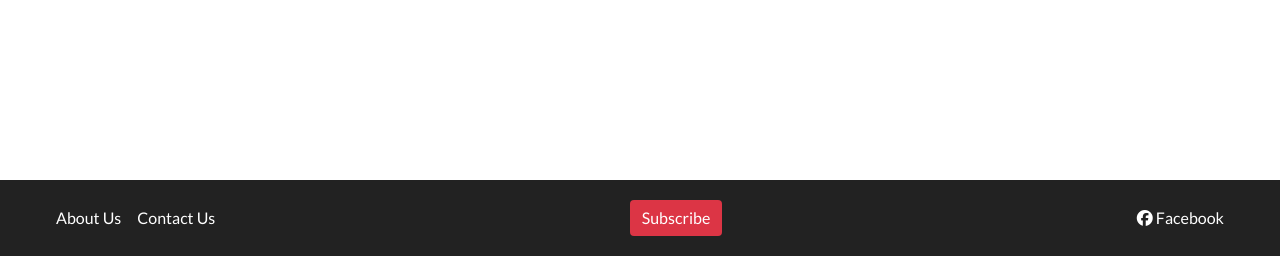
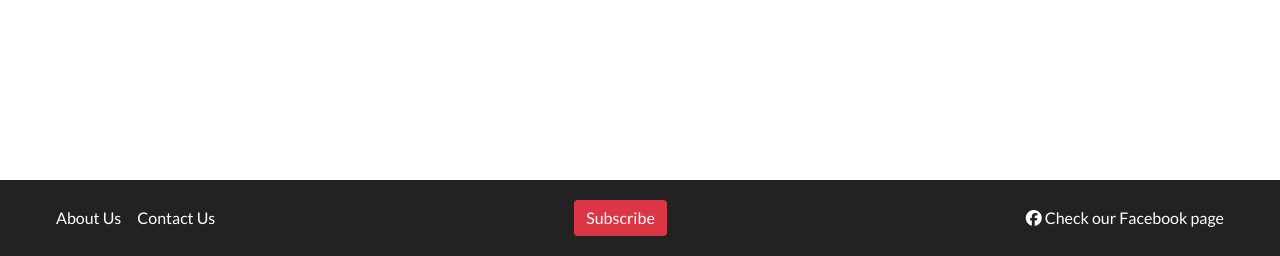
Before and after one commit to pauldmnn/Market-to-your-door, a Django app: page /cart/ in a window 1280 px wide. Shown: the part 544-800 px from the top of the page. Run offline with Django 5.2, Linux system fonts and the light colour scheme; some libraries are stand-ins or nearby versions.

Commit message:
Added facebook page

```diff
--- a/templates/base.html
+++ b/templates/base.html
@@ -161,8 +161,8 @@
 
       <!-- Right -->
       <div class="footer-right">
-        <a href="https://www.facebook.com/" target="_blank">
-          <i class="fab fa-facebook"></i> Facebook
+        <a href="https://www.facebook.com/profile.php?id=61575007523889" target="_blank">
+          <i class="fab fa-facebook"></i> Check our Facebook page
         </a>
       </div>
     </div>
```
